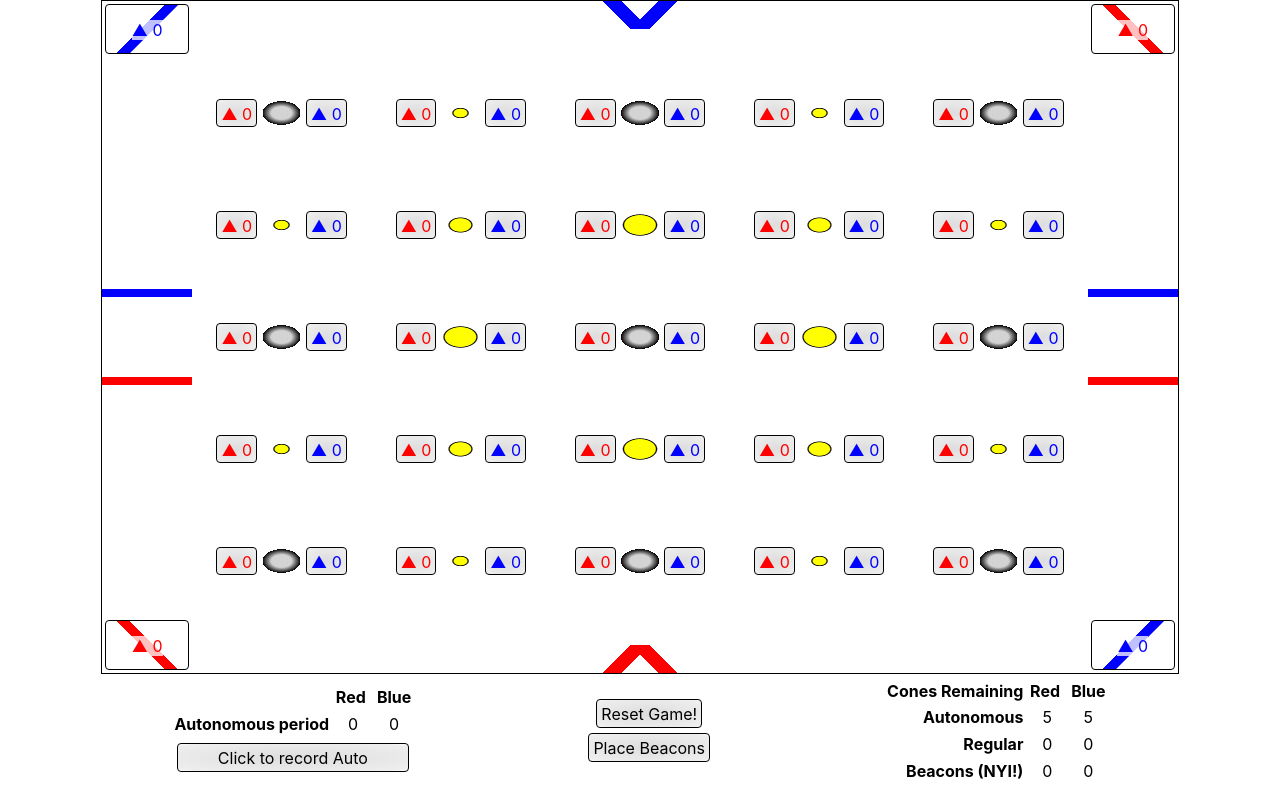
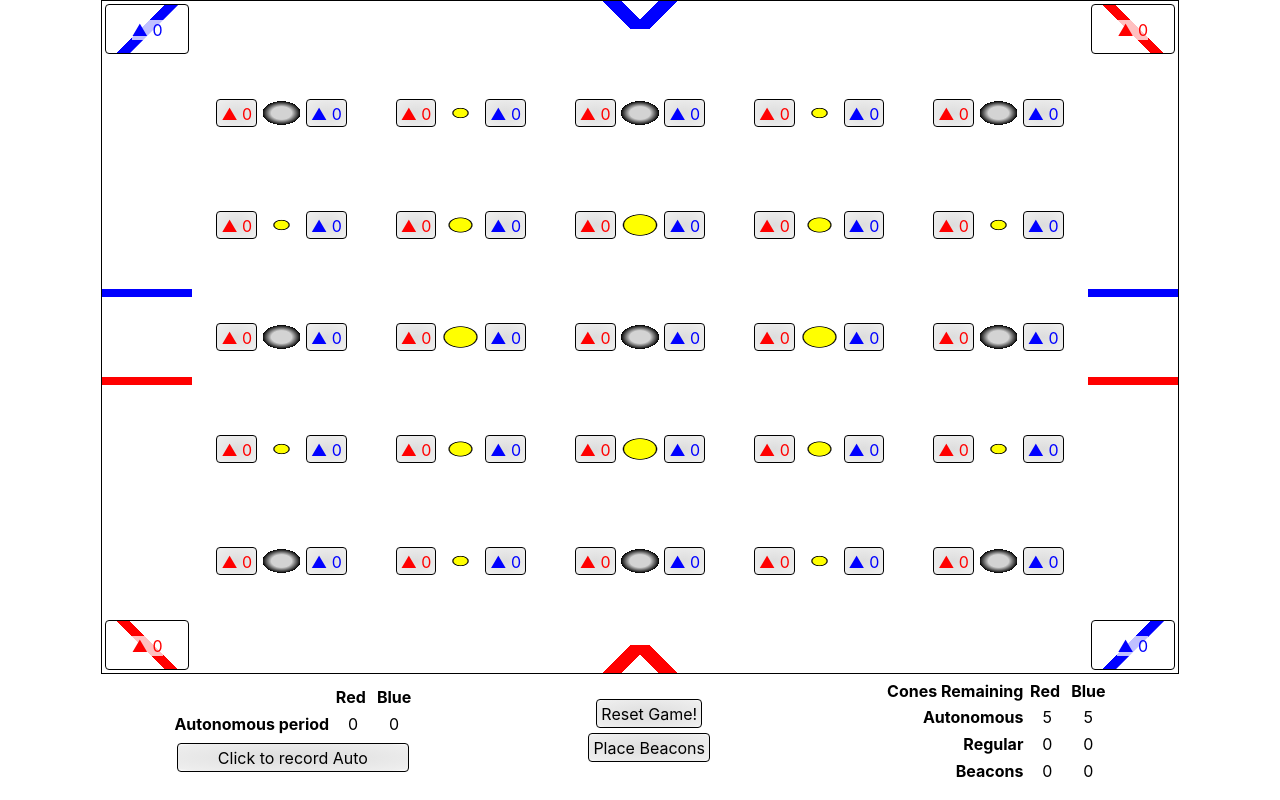
Before and after one commit to kevinfrei/ScoreBoard, a React (Create React App) app: page / in a window 1280 px wide. Built offline with nearby package versions, Linux system fonts and the light colour scheme; the HTML template or start-up script is replaced by a standard one.

Commit message:
Removed NYI

```diff
--- a/src/ScoreBoard.tsx
+++ b/src/ScoreBoard.tsx
@@ -68,7 +68,7 @@ export function ConesRemaining(): JSX.Element {
       <div className="label">Regular</div>
       <div className="score">{cones.normal.red}</div>
       <div className="score">{cones.normal.blue}</div>
-      <div className="label">Beacons (NYI!)</div>
+      <div className="label">Beacons</div>
       <div className="score">{cones.beacon.red}</div>
       <div className="score">{cones.beacon.blue}</div>
     </div>
```
